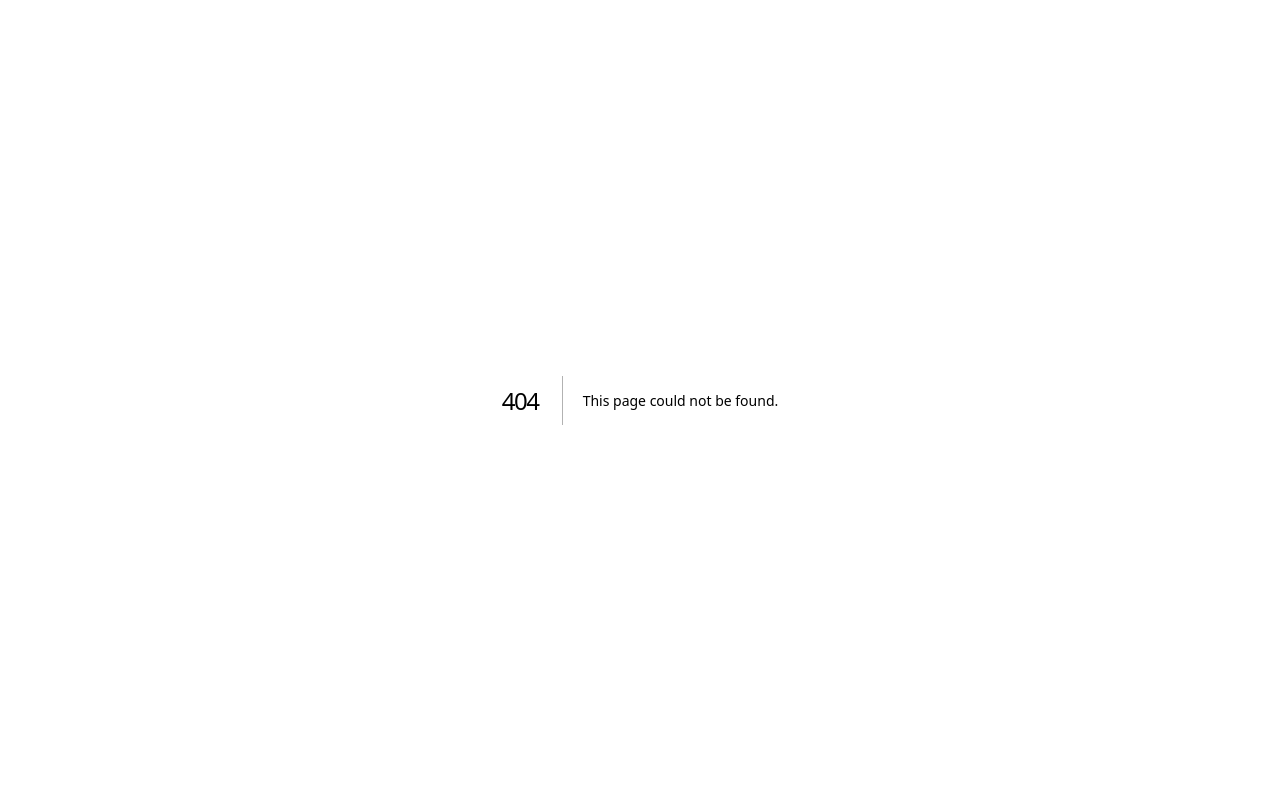
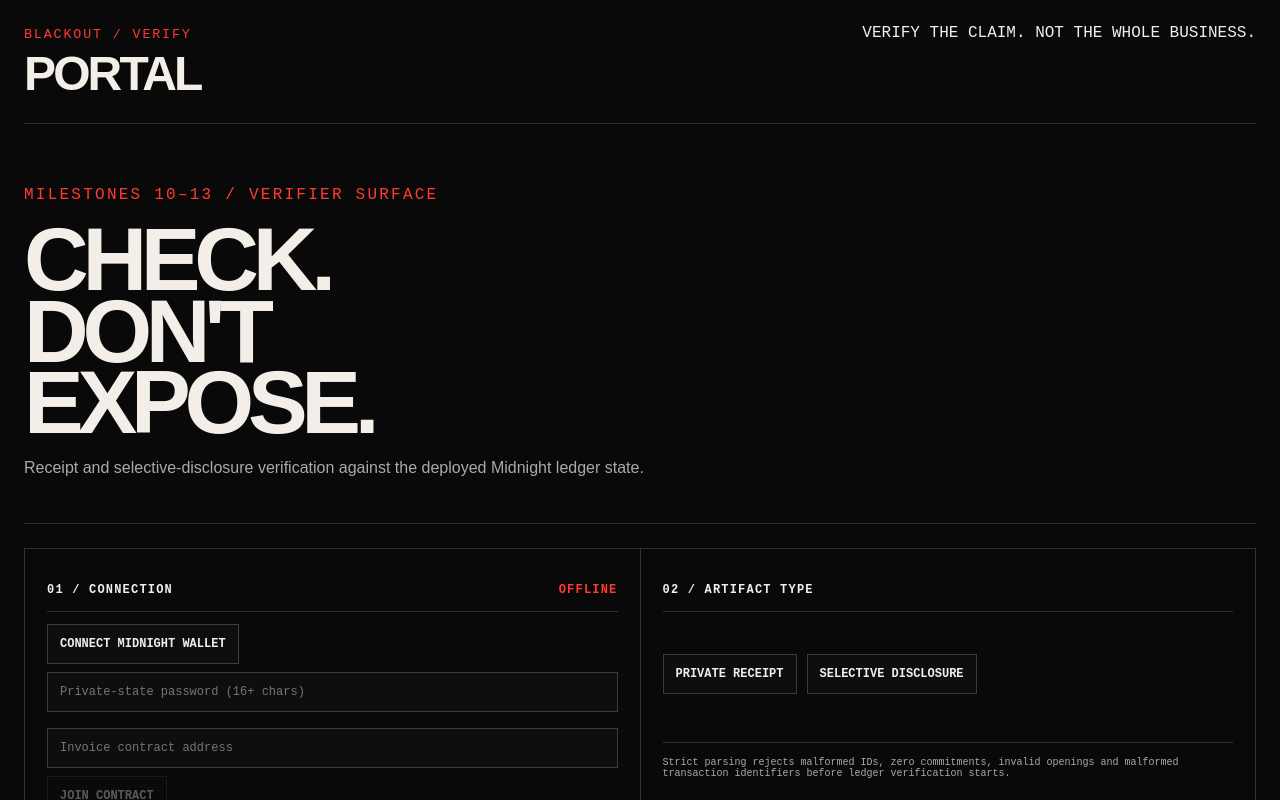
Before and after one commit to mushee-io/Invoice, a Next.js app: page /portal in a window 1280 px wide. Before the commit this address had no page. Shown: the top 800 px of the page. Built offline with nearby package versions, Linux system fonts and the light colour scheme.

Commit message:
feat: add customer portal route

```diff
--- /dev/null
+++ b/src/app/portal/page.tsx
@@ -0,0 +1,5 @@
+import VerifierPortalClientOnly from "@/components/VerifierPortalClientOnly";
+
+export default function CustomerPortalPage() {
+  return <VerifierPortalClientOnly />;
+}
```
